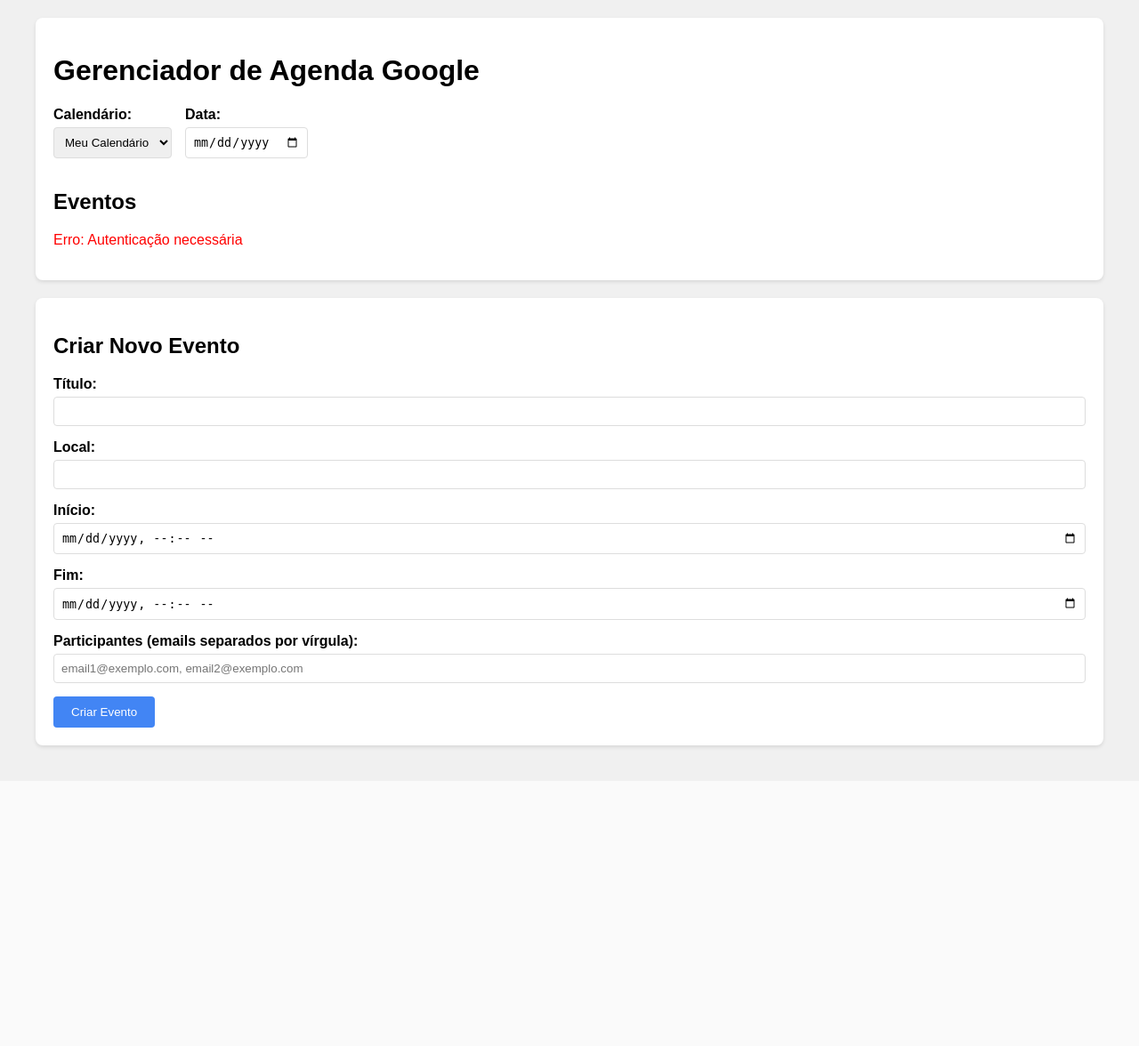
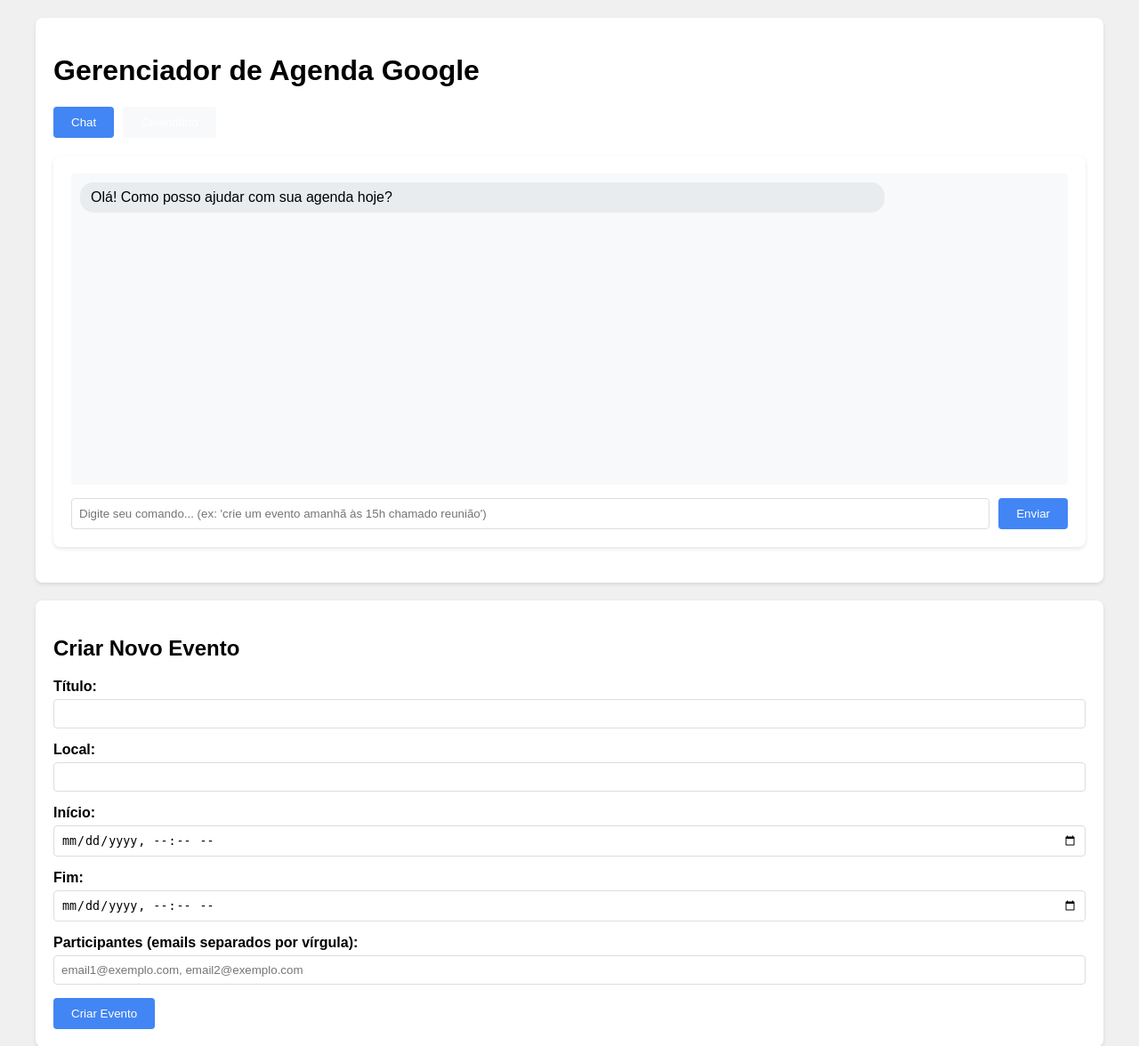
Before and after one commit to cunhamarcela/calendarbot, a Flask app: template templates/index.html in a window 1280 px wide. Shown: the top 1176 px of the page at 89% size. Before the commit the page ends 843 px from the top, so only its background shows below. Run offline with Flask 3, Linux system fonts and the light colour scheme; the template is opened without the code that fills it, so the values that code supplies are empty; parts of the project's set-up code (start-up, migrations or seed data) failed here and were passed over.

Commit message:
Adiciona interface de chat

```diff
--- a/templates/index.html
+++ b/templates/index.html
@@ -64,12 +64,113 @@
             color: red;
             margin-top: 5px;
         }
+
+        /* Estilos do Chat */
+        .chat-container {
+            background-color: white;
+            padding: 20px;
+            border-radius: 8px;
+            box-shadow: 0 2px 4px rgba(0,0,0,0.1);
+            margin-bottom: 20px;
+            height: 400px;
+            display: flex;
+            flex-direction: column;
+        }
+
+        .chat-messages {
+            flex-grow: 1;
+            overflow-y: auto;
+            margin-bottom: 15px;
+            padding: 10px;
+            background-color: #f8f9fa;
+            border-radius: 4px;
+        }
+
+        .message {
+            margin-bottom: 10px;
+            padding: 8px 12px;
+            border-radius: 15px;
+            max-width: 80%;
+        }
+
+        .user-message {
+            background-color: #4285f4;
+            color: white;
+            margin-left: auto;
+        }
+
+        .bot-message {
+            background-color: #e9ecef;
+            color: black;
+            margin-right: auto;
+        }
+
+        .chat-input-container {
+            display: flex;
+            gap: 10px;
+        }
+
+        .chat-input {
+            flex-grow: 1;
+        }
+
+        .tabs {
+            display: flex;
+            margin-bottom: 20px;
+            gap: 10px;
+        }
+
+        .tab {
+            padding: 10px 20px;
+            background-color: #f8f9fa;
+            border: none;
+            border-radius: 4px;
+            cursor: pointer;
+        }
+
+        .tab.active {
+            background-color: #4285f4;
+            color: white;
+        }
+
+        .tab-content {
+            display: none;
+        }
+
+        .tab-content.active {
+            display: block;
+        }
     </style>
 </head>
 <body>
     <div class="container">
         <h1>Gerenciador de Agenda Google</h1>
 
+        <!-- Tabs -->
+        <div class="tabs">
+            <button class="tab active" onclick="showTab('chat')">Chat</button>
+            <button class="tab" onclick="showTab('calendar')">Calendário</button>
+        </div>
+
+        <!-- Chat Tab -->
+        <div id="chat-tab" class="tab-content active">
+            <div class="chat-container">
+                <div class="chat-messages" id="chat-messages">
+                    <div class="message bot-message">
+                        Olá! Como posso ajudar com sua agenda hoje?
+                    </div>
+                </div>
+                <div class="chat-input-container">
+                    <input type="text" id="chat-input" class="chat-input"
+                           placeholder="Digite seu comando... (ex: 'crie um evento amanhã às 15h chamado reunião')"
+                           onkeypress="if(event.key === 'Enter') enviarComando()">
+                    <button onclick="enviarComando()">Enviar</button>
+                </div>
+            </div>
+        </div>
+
+        <!-- Calendar Tab -->
+        <div id="calendar-tab" class="tab-content">
             <!-- Filtros -->
             <div class="filters">
                 <div class="form-group">
@@ -88,6 +189,7 @@
             <h2>Eventos</h2>
             <div id="event-list" class="event-list">
                 <p>Carregando eventos...</p>
+            </div>
         </div>
     </div>
 
@@ -230,6 +332,65 @@
             }
         }
 
+        // Função para alternar entre as tabs
+        function showTab(tabName) {
+            // Atualiza as tabs
+            document.querySelectorAll('.tab').forEach(tab => {
+                tab.classList.remove('active');
+            });
+            document.querySelector(`[onclick="showTab('${tabName}')"]`).classList.add('active');
+
+            // Atualiza o conteúdo
+            document.querySelectorAll('.tab-content').forEach(content => {
+                content.classList.remove('active');
+            });
+            document.getElementById(`${tabName}-tab`).classList.add('active');
+        }
+
+        // Função para enviar comando do chat
+        async function enviarComando() {
+            const input = document.getElementById('chat-input');
+            const comando = input.value.trim();
+            if (!comando) return;
+
+            // Adiciona mensagem do usuário
+            adicionarMensagem(comando, 'user');
+            input.value = '';
+
+            try {
+                const response = await fetch('/chat', {
+                    method: 'POST',
+                    headers: {
+                        'Content-Type': 'application/json',
+                    },
+                    body: JSON.stringify({ comando })
+                });
+
+                const data = await response.json();
+
+                // Adiciona resposta do bot
+                adicionarMensagem(data.mensagem, 'bot');
+
+                // Se foi um evento criado com sucesso, atualiza a lista
+                if (data.status === 'sucesso' && data.link) {
+                    listarEventos();
+                }
+            } catch (error) {
+                console.error('Erro ao processar comando:', error);
+                adicionarMensagem('Desculpe, ocorreu um erro ao processar seu comando.', 'bot');
+            }
+        }
+
+        // Função para adicionar mensagem ao chat
+        function adicionarMensagem(texto, tipo) {
+            const messagesDiv = document.getElementById('chat-messages');
+            const messageDiv = document.createElement('div');
+            messageDiv.className = `message ${tipo}-message`;
+            messageDiv.textContent = texto;
+            messagesDiv.appendChild(messageDiv);
+            messagesDiv.scrollTop = messagesDiv.scrollHeight;
+        }
+
         // Inicialização
         document.addEventListener('DOMContentLoaded', () => {
             carregarCalendarios();
```
Lines whose indentation alone changed are shown as unchanged.
